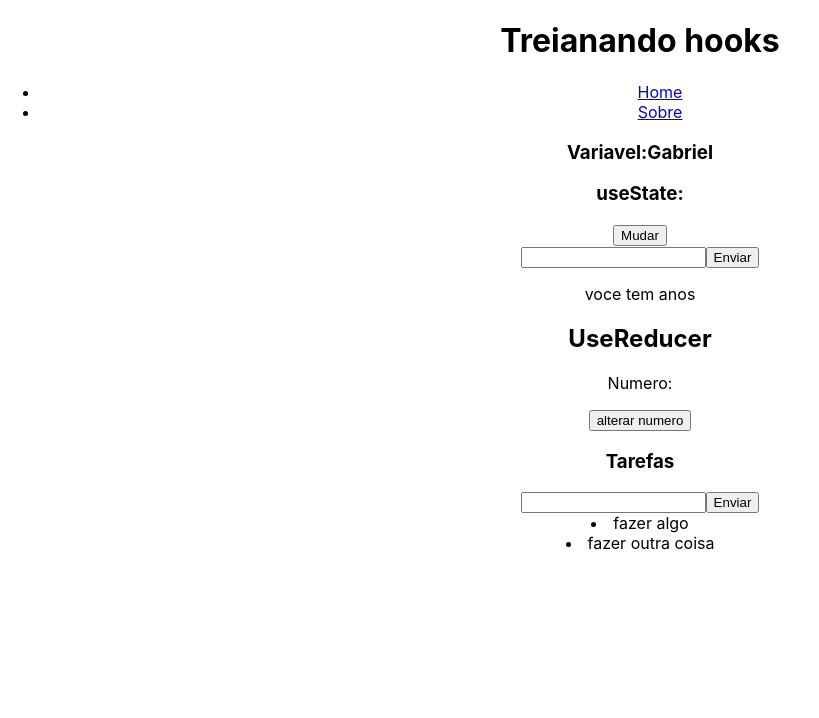
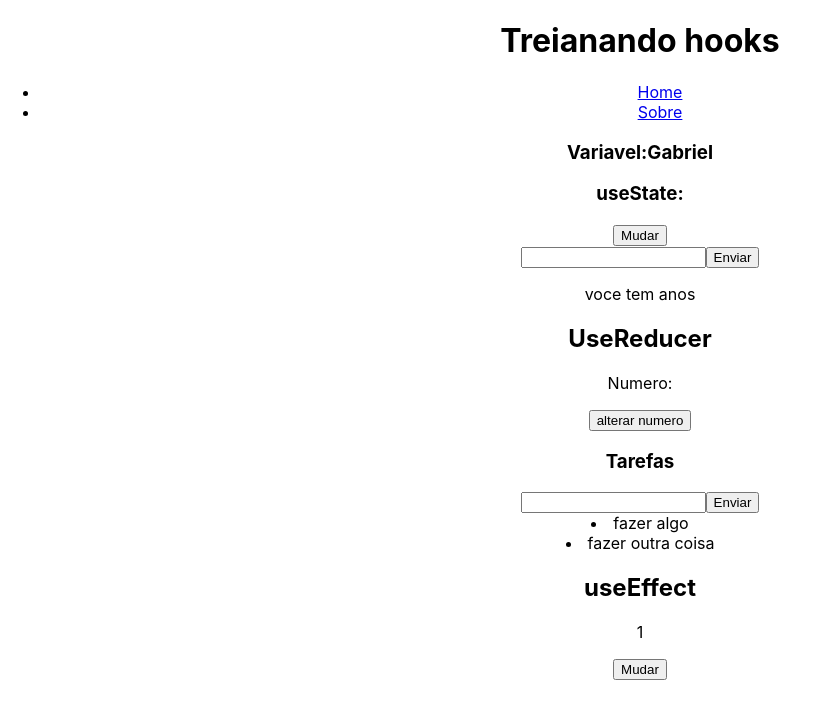
Before and after one commit to Leopreal/estudos-hooks, a React (Create React App) app: page / in a window 1280 px wide. Shown: the top 718 px of the page, without its empty margins (0-819 px from the left). Built offline with nearby package versions, Linux system fonts and the light colour scheme.

Commit message:
avançando

```diff
--- /dev/null
+++ b/src/components/HookUseEffect.js
@@ -0,0 +1,26 @@
+import { useEffect, useState } from "react";
+import React from "react";
+
+const HookUseEffect = () => {
+  // useEffect sem depencias
+
+  useEffect(() => {
+    console.log("ola");
+  });
+
+  const [numero, setNumero] = useState(1);
+
+  const mudarNumero = () => {
+    setNumero(numero + 1);
+  };
+
+  return (
+    <div>
+      <h2>useEffect</h2>
+      <p>{numero}</p>
+      <button onClick={mudarNumero}>Mudar</button>
+    </div>
+  );
+};
+
+export default HookUseEffect;
--- a/src/pages/Home.js
+++ b/src/pages/Home.js
@@ -1,12 +1,14 @@
 import React from "react";
 import HookUseState from "../components/HookUseState";
 import HookUseReducer from "../components/HookUseReducer";
+import HookUseEffect from "../components/HookUseEffect";
 
 const Home = () => {
   return (
     <div>
       <HookUseState />
       <HookUseReducer />
+      <HookUseEffect />
     </div>
   );
 };
```
